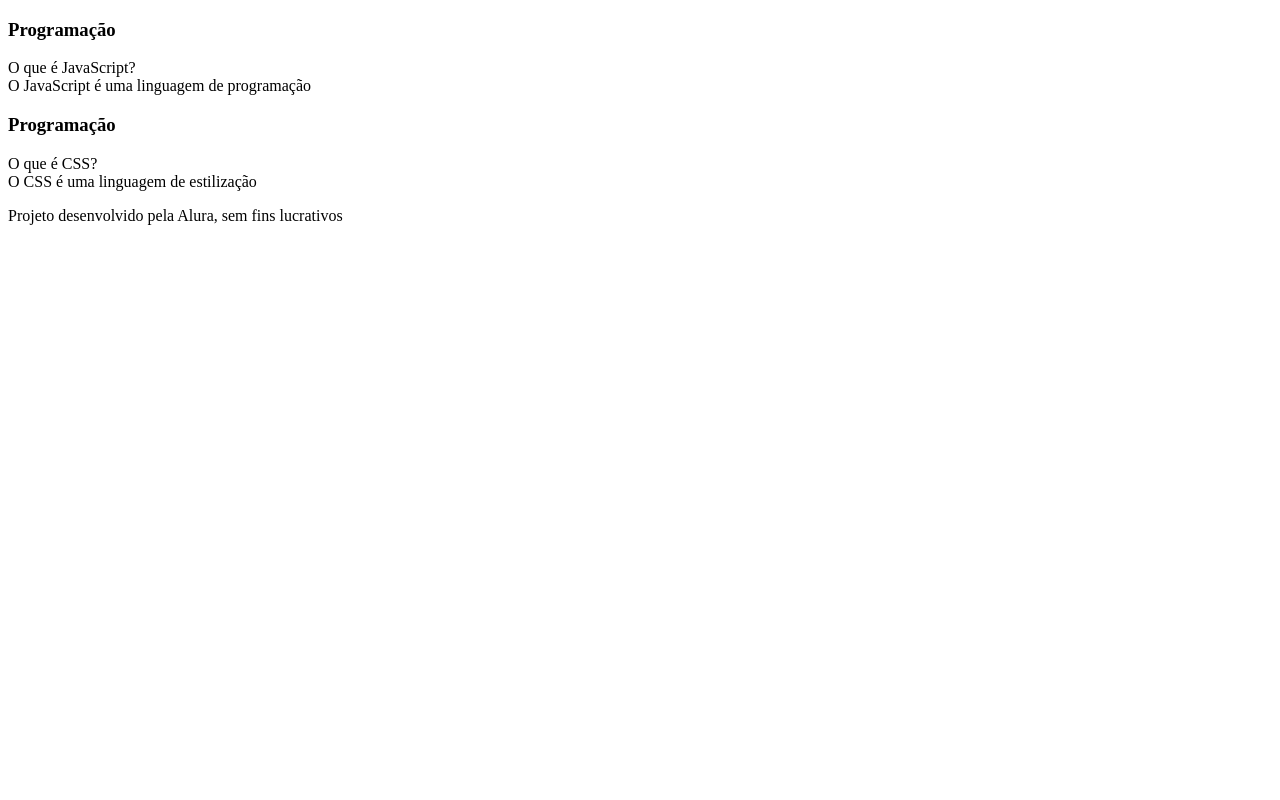
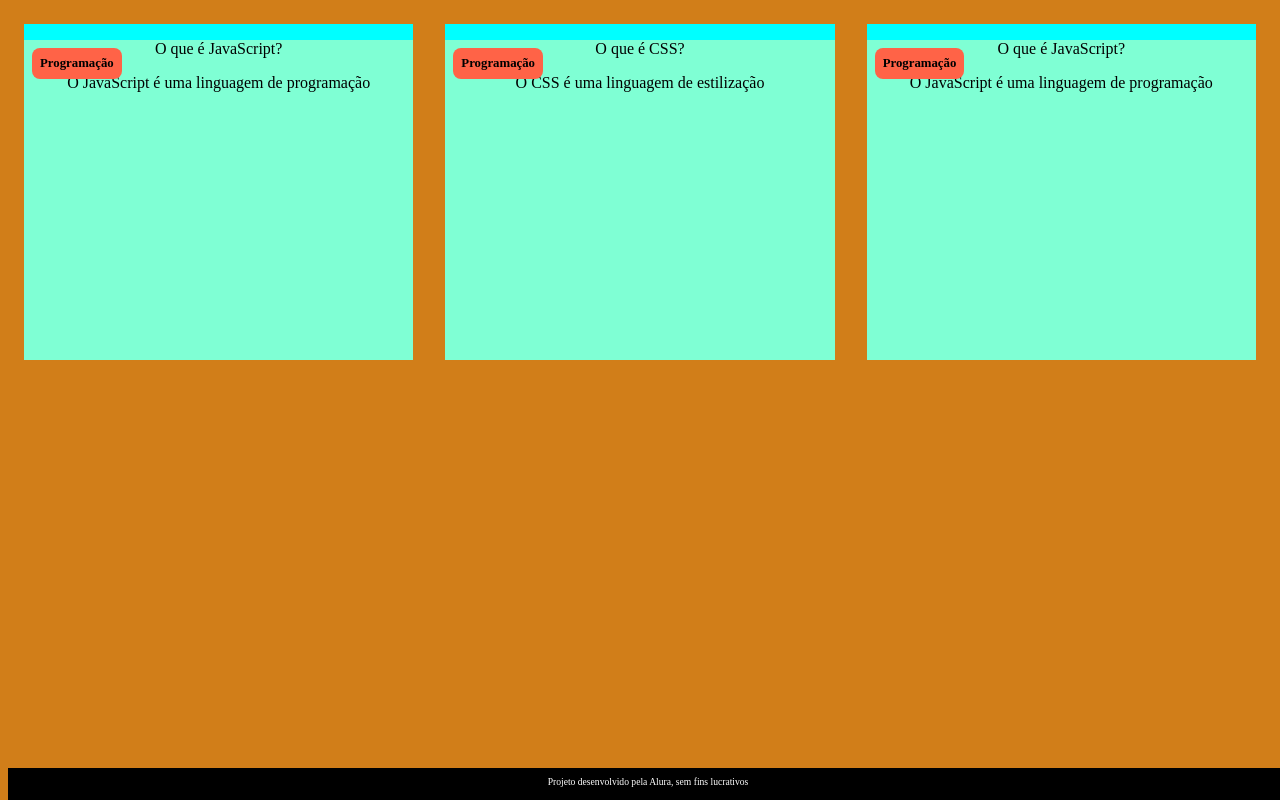
Before and after one commit to mavihh07/Flashcard, a plain HTML site: page index.html in a window 1280 px wide. Drawn offline with Linux system fonts and the light colour scheme; files that its build step writes are made by us from their sources.

Commit message:
Add files via upload

```diff
--- a/index.html
+++ b/index.html
@@ -3,6 +3,7 @@
 <head>
     <meta charset="UTF-8">
     <meta name="viewport" content="width=device-width, initial-scale=1.0">
+    <link rel="stylesheet" href="assets/style.css">
     <title>Flashcard</title>
 </head>
 <body>
@@ -12,10 +13,10 @@
         <div class="cartao__conteudo">
             <h3>Programação</h3>
             <div class="cartao__conteudo__pergunta">
-                O que é JavaScript?
+                <p>O que é JavaScript?</p>
             </div>
             <div class="cartao__conteudo__reposta">
-                O JavaScript é uma linguagem de programação
+                <p>O JavaScript é uma linguagem de programação</p>
             </div>
         </div>
     </article>
@@ -23,10 +24,21 @@
         <div class="cartao__conteudo">
             <h3>Programação</h3>
             <div class="cartao__conteudo__pergunta">
-                O que é CSS?
+                <p>O que é CSS?</p>
             </div>
             <div class="cartao__conteudo__reposta">
-                O CSS é uma linguagem de estilização
+                <p>O CSS é uma linguagem de estilização</p>
+            </div>
+        </div>
+    </article>
+    <article class="cartao">
+        <div class="cartao__conteudo">
+            <h3>Programação</h3>
+            <div class="cartao__conteudo__pergunta">
+                <p>O que é JavaScript?</p>
+            </div>
+            <div class="cartao__conteudo__reposta">
+                <p>O JavaScript é uma linguagem de programação</p>
             </div>
         </div>
     </article>
--- /dev/null
+++ b/style.css
@@ -0,0 +1,47 @@
+body {
+    background-color: rgb(209, 126, 25);
+    font-family: Bai Jamjuree;
+}
+
+#container{
+    display: flex;
+}
+
+.cartao {
+    margin: 1rem 1rem;
+    background-color: aqua;
+    height: 20rem;
+    flex-grow: 1;
+    flex-basis: calc(33% - 6rem);
+}
+
+.cartao__conteudo{
+    text-align: center;
+    background-color: aquamarine;
+    height: 100%;
+}
+
+.cartao__conteudo h3{
+    background-color: tomato;
+    text-align: left;
+    padding: 0.5rem;
+    position: absolute;
+    margin: 0.5rem;
+    border-radius: 0.5rem;
+    font-size: 1vw;
+}
+
+footer {
+    background-color: black;
+    color: white;
+    position: fixed;
+    bottom: 0;
+    width: 100%;
+    height: 2rem;
+}
+
+footer p {
+    text-align: center;
+    font-size: 0.6rem;
+    margin-top: 0.5rem;
+}
```
